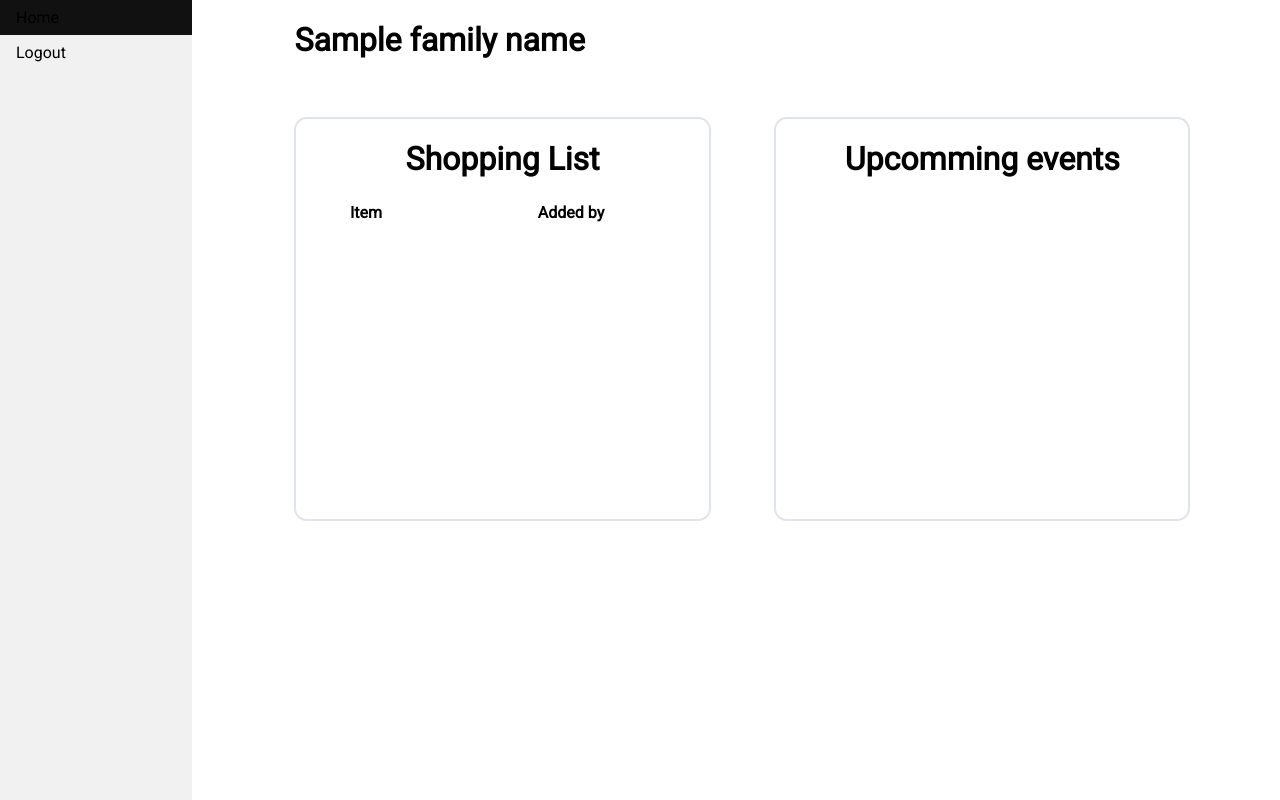
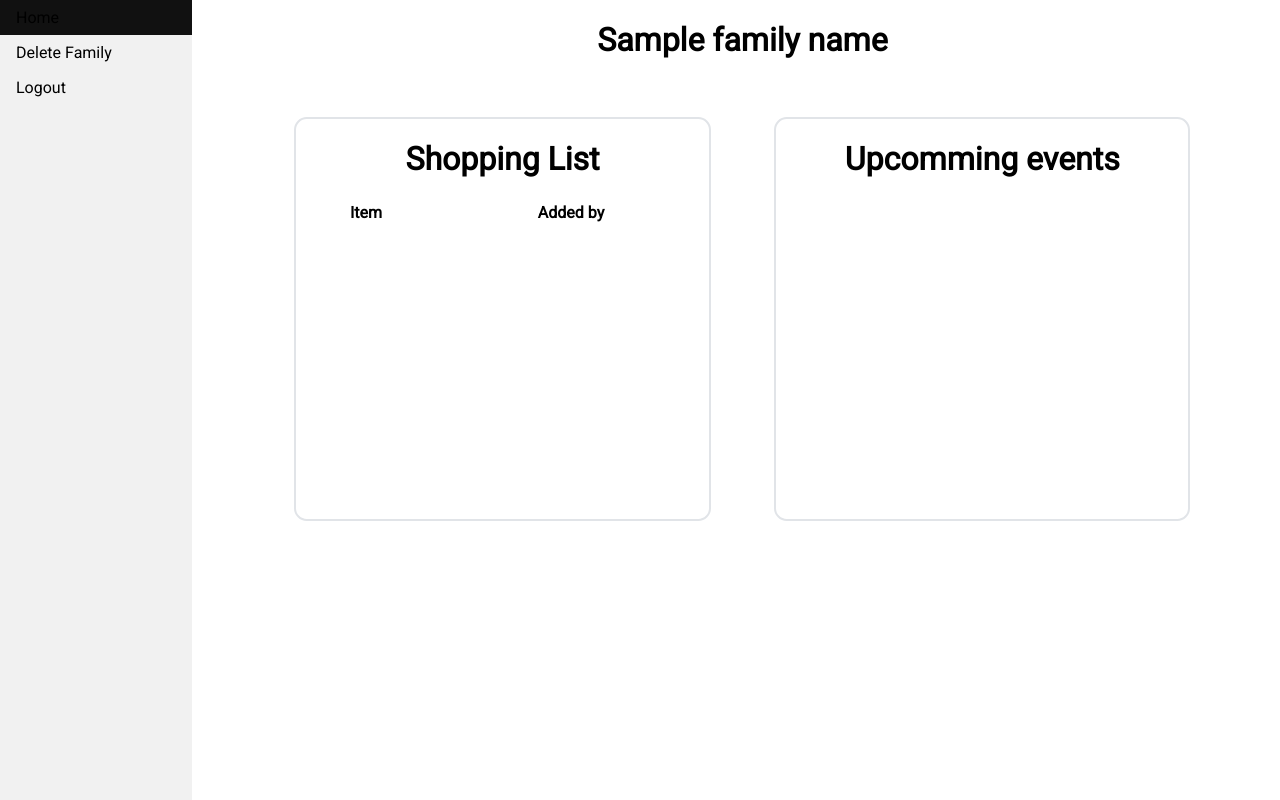
Before and after one commit to DriesA-immalle/FamilyCentral, a Flask app: template templates/family.html in a window 1280 px wide. Run offline with Flask 2, Linux system fonts and the light colour scheme; the template is opened without the code that fills it: most values are stand-ins (such as "Sample title", 1, 10 or a date in 2020); lists and menus that the app fills with data are empty; some libraries are stand-ins or nearby versions.

Commit message:
Added delete family

```diff
--- a/main.py
+++ b/main.py
@@ -143,6 +143,27 @@ def createFamily():
                 return redirect(url_for('familyPannel', familyID = SQLFamilyID))
     return render_template('createfamily.html')
 
+@app.route('/deletefamily/')
+@login_required
+def deleteFamily():
+    database = connect('FamilyCentral')
+    cursor = database.cursor()
+    user_id = session['user_id']
+
+    cursor.execute('SELECT FamilyID FROM User WHERE UserID=' + user_id + ';')
+    SQLFamilyID = cursor.fetchone()[0]
+
+    if SQLFamilyID == None:
+        print(f"[E] User with ID {user_id} is not part of a family")
+        return redirect(url_for('home'))
+    else:
+        cursor.execute('DELETE FROM Family WHERE FamilyID=' + str(SQLFamilyID) + ';')
+        cursor.execute('UPDATE User SET FamilyID = NULL WHERE UserID="' + str(user_id) + '";')
+        cursor.execute('UPDATE User SET IsAdmin = 0 WHERE UserID="' + str(user_id) + '";')
+        database.commit()
+        return redirect(url_for('home'))
+
+
 @app.route('/myfamily/<familyID>')
 @login_required
 def familyPannel(familyID):
@@ -161,7 +182,7 @@ def familyPannel(familyID):
     else:
         cursor.execute('SELECT FamilyName FROM Family WHERE FamilyID=' + str(SQLfamilyID) + ';')
         SQLFamilyName = cursor.fetchone()[0]
-        print(f"[E] {session['username']} connected to the familypannel with ID {SQLfamilyID}")
+        print(f"[S] {session['username']} connected to the familypannel with ID {SQLfamilyID}")
         return render_template('family.html', familyName = SQLFamilyName)
 
 @app.route('/myfamily/<familyID>/admin')
--- a/static/styles/family.css
+++ b/static/styles/family.css
@@ -39,7 +39,11 @@ li a:hover
     overflow: hidden;
     margin-left: 23%;
     margin-right: auto;
+}
 
+.wrapper h1
+{
+    text-align: center;
 }
 
 .first
--- a/templates/createfamily.html
+++ b/templates/createfamily.html
@@ -11,7 +11,7 @@
 </head>
 <body>
     <form name="createFamily" autocomplete="off" method="POST">
-        <input type="text" name="familyName" placeholder="A name for you family">
+        <input type="text" name="familyName" required placeholder="A name for you family">
         <br>
         <div class="message">
             {{Message}}
--- a/templates/family.html
+++ b/templates/family.html
@@ -12,6 +12,7 @@
 <body>
     <ul>
         <li><a href="/home">Home</a></li>
+        <li><a href="/deletefamily">Delete Family</a></li>
         <li><a href="/logout">Logout</a></li>
     </ul>
     <div class="wrapper">
```
Also changed, not shown: 1 other file.
